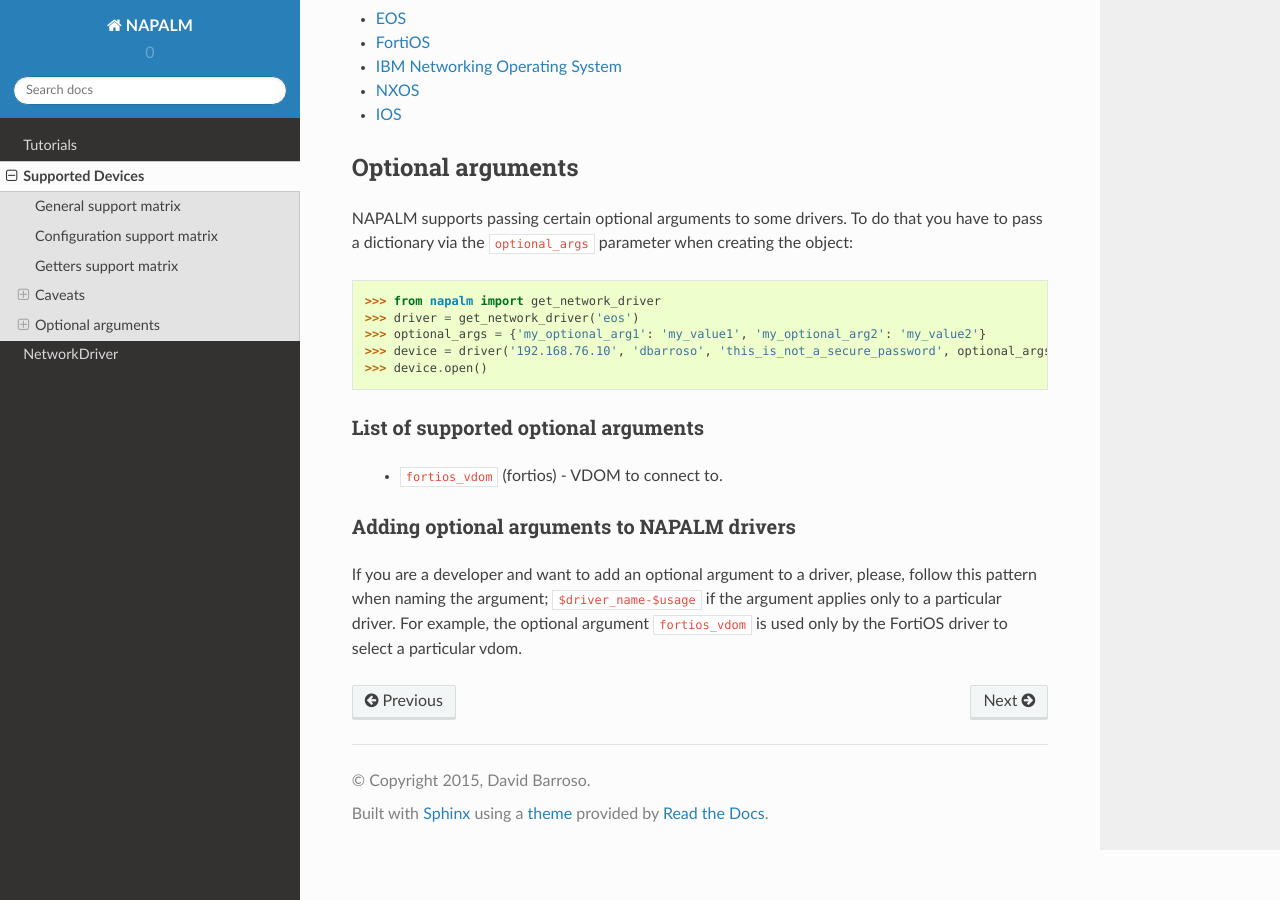
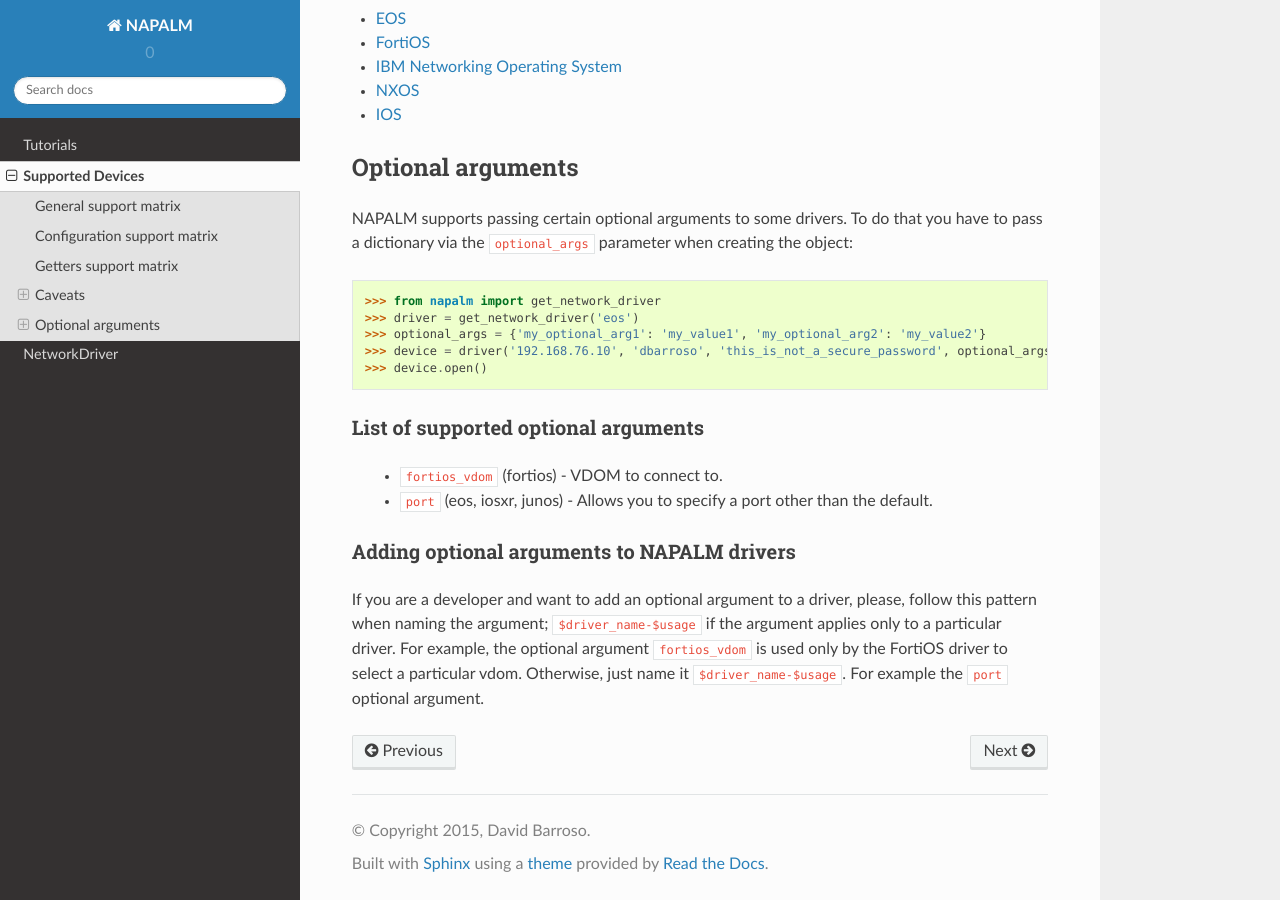
Before and after one commit to napalm-automation/napalm, a Sphinx documentation site: the page built from docs/support/index.rst, in a window 1280 px wide and 900 px high, scrolled down 1557 px. Built offline with Sphinx 7.4.7 and the Read the Docs theme 2.0.0, drawn with Linux system fonts in a browser that asks for light colours.

Commit message:
Added documentation for the optional_argument port

```diff
--- a/docs/support/index.rst
+++ b/docs/support/index.rst
@@ -95,10 +95,12 @@
 ____________________________________
 
   * :code:`fortios_vdom` (fortios) - VDOM to connect to.
+  * :code:`port` (eos, iosxr, junos) - Allows you to specify a port other than the default.
 
 Adding optional arguments to NAPALM drivers
 ___________________________________________
 
 If you are a developer and want to add an optional argument to a driver, please, follow this pattern when naming the
 argument; :code:`$driver_name-$usage` if the argument applies only to a particular driver. For example, the optional
-argument :code:`fortios_vdom` is used only by the FortiOS driver to select a particular vdom.
+argument :code:`fortios_vdom` is used only by the FortiOS driver to select a particular vdom. Otherwise, just name it
+:code:`$driver_name-$usage`. For example the :code:`port` optional argument.
```
